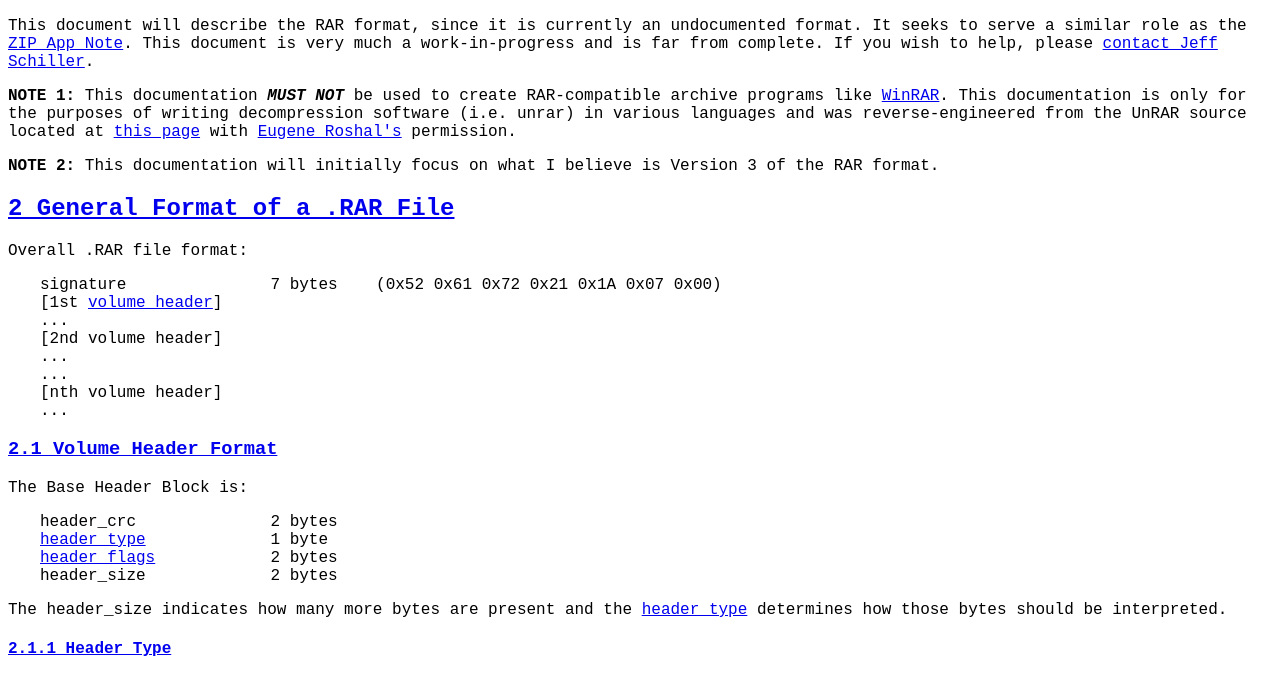
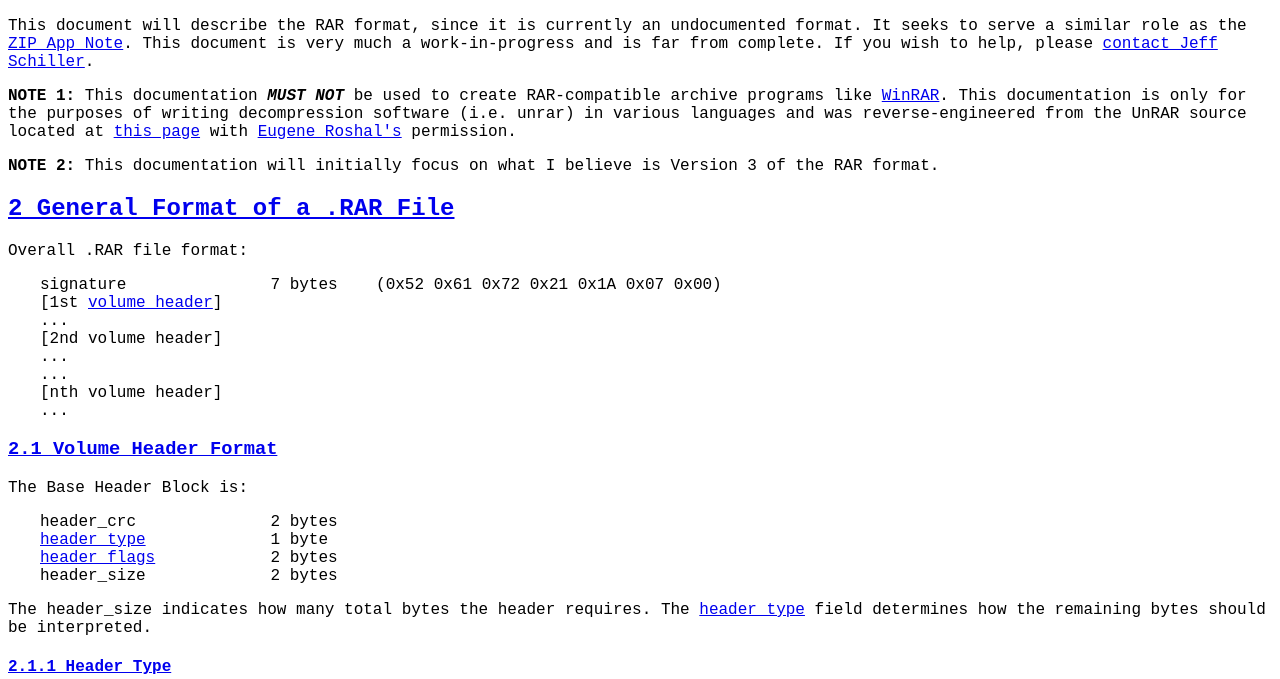
Before and after one commit to gitter-badger/kthoom, a plain HTML site: page docs/unrar.html in a window 1280 px wide. Shown: the part 110-789 px from the top of the page. Drawn offline with Linux system fonts and the light colour scheme.

Commit message:
Clarify header_size is the total header size in bytes

```diff
--- a/docs/unrar.html
+++ b/docs/unrar.html
@@ -65,7 +65,7 @@ header_crc              2 bytes
 header_size             2 bytes
 </pre>
 
-<p>The header_size indicates how many more bytes are present and the <a href="#header_type">header_type</a> determines how those bytes should be interpreted.</p>
+<p>The header_size indicates how many total bytes the header requires. The <a href="#header_type">header_type</a> field determines how the remaining bytes should be interpreted.</p>
 
 <h4 id="header_type"><a href="#header_type">2.1.1 Header Type</a></h4>
 
```
